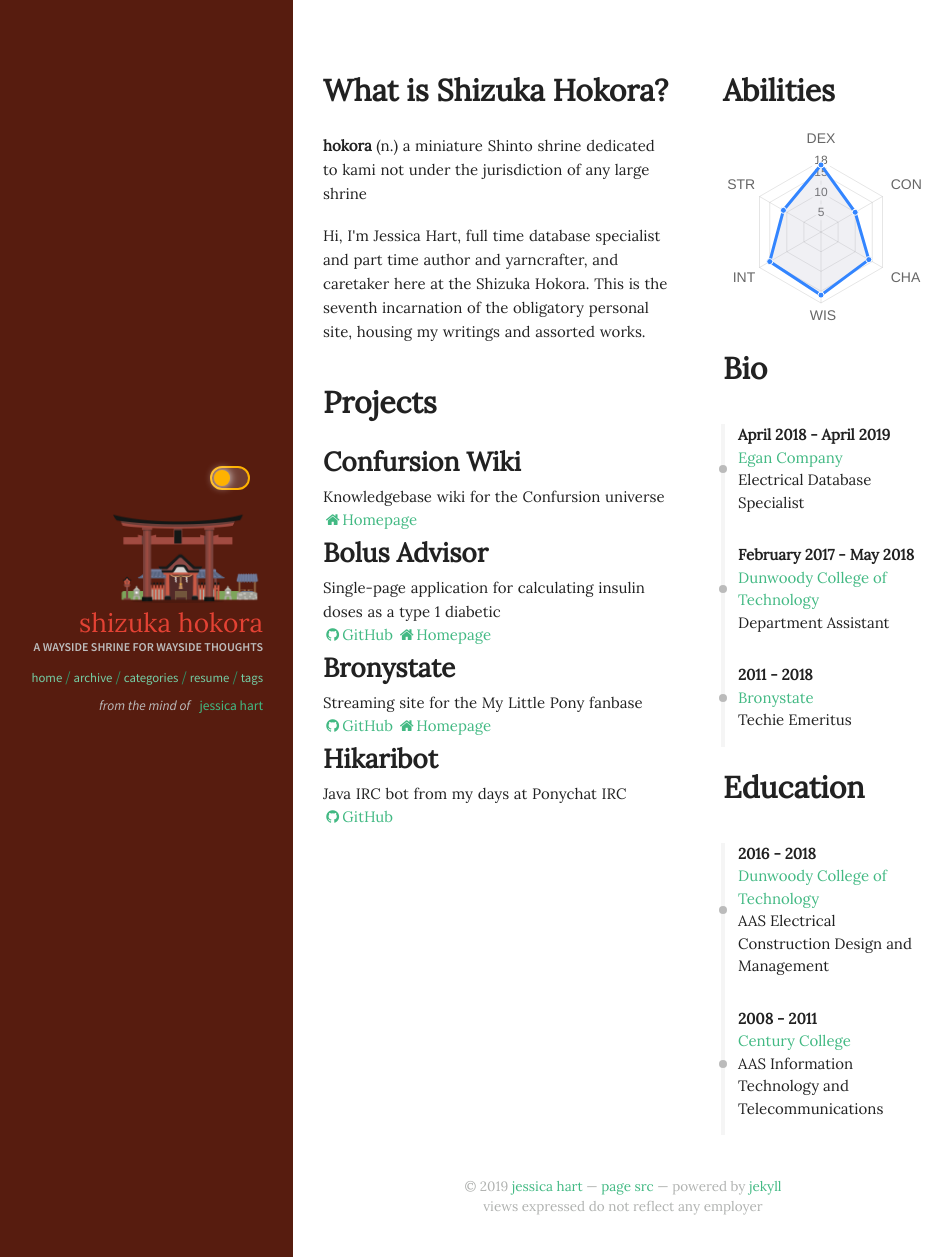
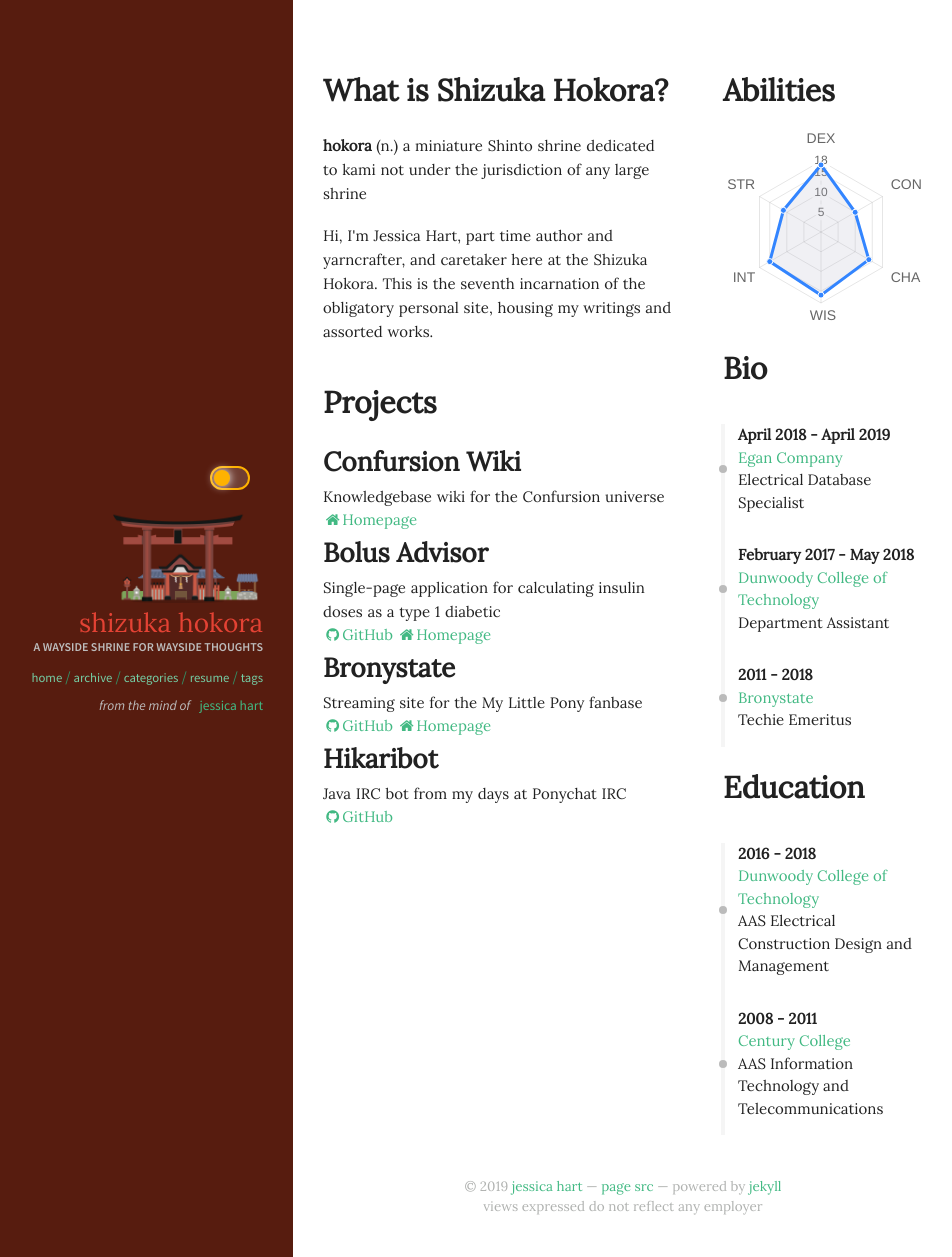
Before and after one commit to shizuka/shizuka-hokora, a Jekyll site: the page built from resume.html, in a window 1280 px wide. Shown: the whole page, without its empty margins (27-979 px from the left). Built offline with Jekyll 4.4.1, drawn with Linux system fonts in a browser that asks for light colours; nearby versions of some CDN libraries; some web fonts are replaced.

Commit message:
Update about.html

```diff
--- a/_includes/sections/about.html
+++ b/_includes/sections/about.html
@@ -4,9 +4,8 @@
     <p><strong>hokora</strong> (n.) a miniature Shinto shrine dedicated to kami
     not under the jurisdiction of any large shrine</p>
 
-    <p>Hi, I'm Jessica Hart, full time database specialist and part time author
-    and yarncrafter, and caretaker here at the Shizuka Hokora. This is the
-    seventh incarnation of the obligatory personal site, housing my writings and
-    assorted works.
+    <p>Hi, I'm Jessica Hart, part time author and yarncrafter, and caretaker
+    here at the Shizuka Hokora. This is the seventh incarnation of the
+    obligatory personal site, housing my writings and assorted works.
     </p>
 </div>
```
